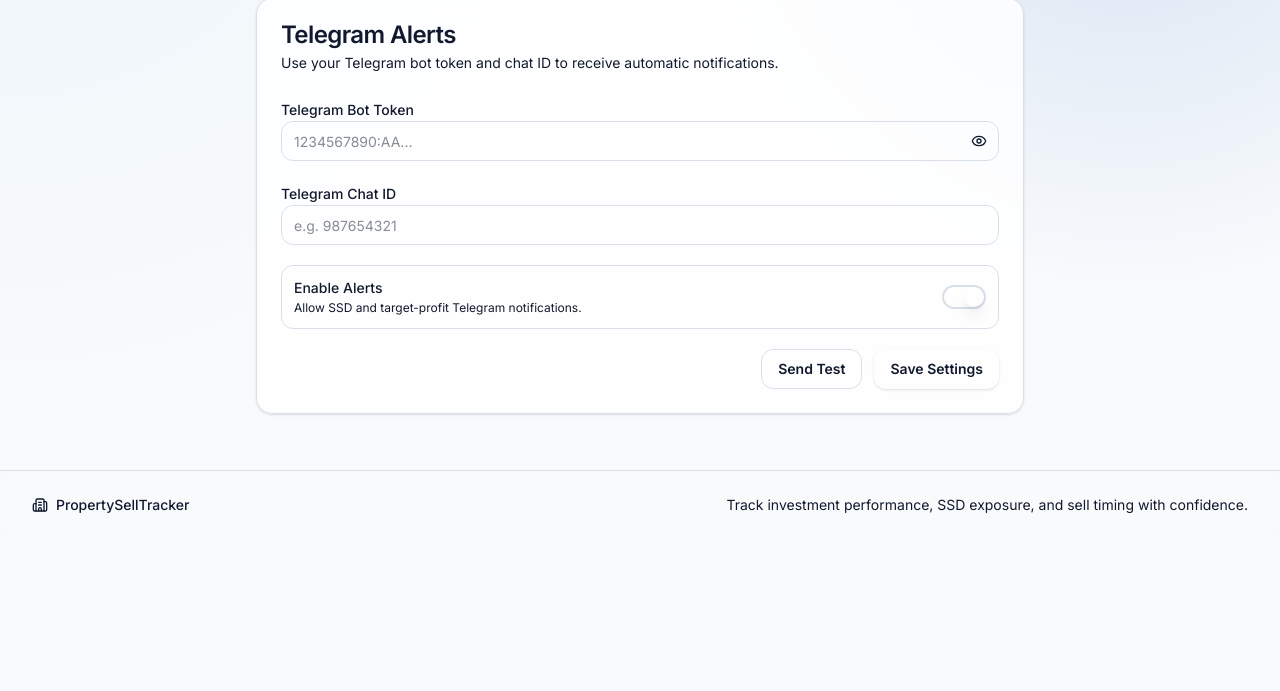
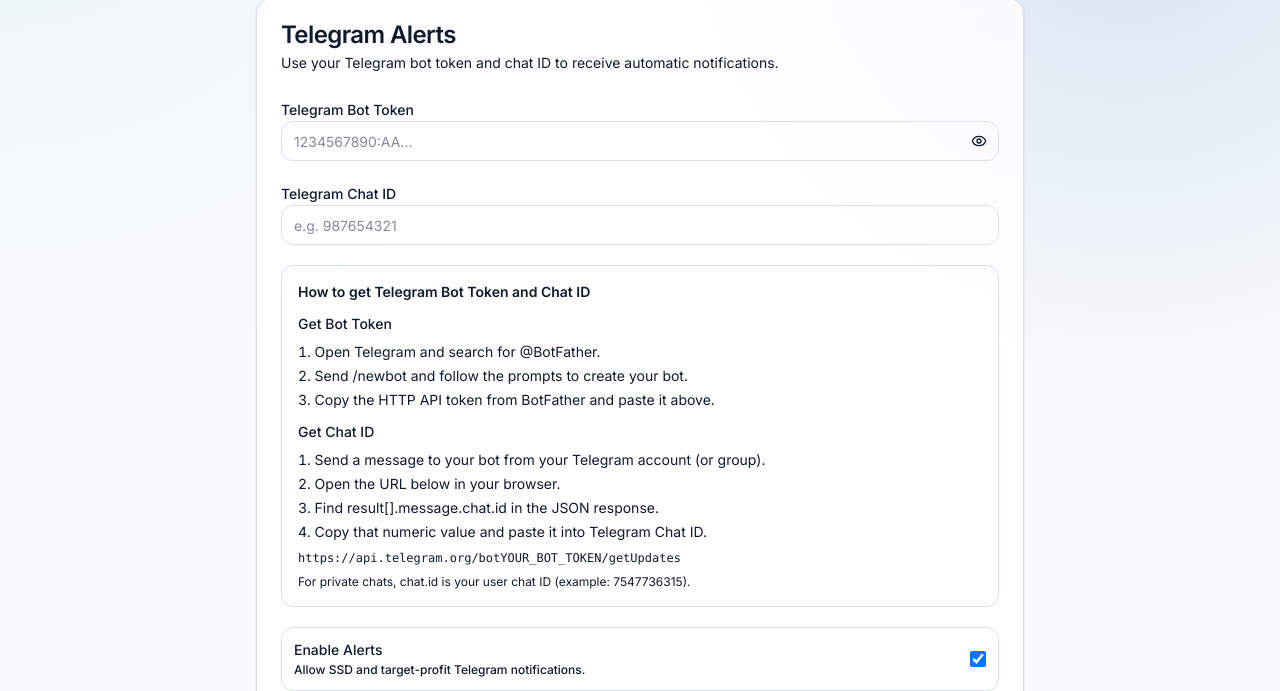
Before and after one commit to kenken64/PropertySellTracker, a Next.js app: page /settings in a window 1280 px wide. Shown: the part 261-952 px from the top of the page. Before the commit the page ends 800 px from the top, so only its background shows below. Built offline with nearby package versions, Linux system fonts and the light colour scheme; no server answers.

Commit message:
Improve Telegram alerts flow and add Vercel cron scheduling

```diff
--- a/app/api/cron/profit-check/route.ts
+++ b/app/api/cron/profit-check/route.ts
@@ -1,4 +1,4 @@
-import { NextResponse } from "next/server"
+import { NextRequest, NextResponse } from "next/server"
 import sql, { initDB } from "@/lib/database"
 import { auth } from "@/lib/auth"
 import { calculateNetProfit, calculateTotalCost, formatCurrency } from "@/lib/utils"
@@ -9,18 +9,35 @@
   return Number.isInteger(userId) ? userId : null
 }
 
-export async function GET() {
+function isCronAuthorized(request: NextRequest): boolean {
+  const cronSecret = process.env.CRON_SECRET
+  if (!cronSecret) return false
+
+  const bearer = request.headers.get("authorization")
+  const headerSecret = request.headers.get("x-cron-secret")
+
+  return bearer === `Bearer ${cronSecret}` || headerSecret === cronSecret
+}
+
+export async function GET(request: NextRequest) {
   try {
+    const cronAuthorized = isCronAuthorized(request)
+    let userId: number | null = null
+
+    if (!cronAuthorized) {
       const session = await auth()
-    const userId = getUserIdFromSession(session)
+      userId = getUserIdFromSession(session)
 
       if (!userId) {
         return NextResponse.json({ error: "Unauthorized" }, { status: 401 })
       }
+    }
 
     await initDB()
 
-    const properties = await sql`
+    const properties =
+      userId === null
+        ? await sql`
             SELECT
               p.*,
               us.telegram_bot_token,
@@ -35,6 +52,23 @@
               AND us.telegram_bot_token <> ''
               AND us.telegram_chat_id IS NOT NULL
               AND us.telegram_chat_id <> ''
+          `
+        : await sql`
+            SELECT
+              p.*,
+              us.telegram_bot_token,
+              us.telegram_chat_id,
+              us.alerts_enabled
+            FROM properties p
+            INNER JOIN user_settings us ON us.user_id = p.user_id
+            WHERE p.target_profit_percentage > 0
+              AND p.target_profit_alert_sent = false
+              AND us.alerts_enabled = true
+              AND us.telegram_bot_token IS NOT NULL
+              AND us.telegram_bot_token <> ''
+              AND us.telegram_chat_id IS NOT NULL
+              AND us.telegram_chat_id <> ''
+              AND p.user_id = ${userId}
           `
 
     let alertedCount = 0
--- a/app/api/cron/ssd-check/route.ts
+++ b/app/api/cron/ssd-check/route.ts
@@ -1,4 +1,4 @@
-import { NextResponse } from "next/server"
+import { NextRequest, NextResponse } from "next/server"
 import sql, { initDB } from "@/lib/database"
 import { auth } from "@/lib/auth"
 import { getDaysToSSDFree, getSSDFreeDate } from "@/lib/utils"
@@ -11,18 +11,35 @@
 
 const ALERT_DAYS = new Set([30, 7, 1])
 
-export async function GET() {
+function isCronAuthorized(request: NextRequest): boolean {
+  const cronSecret = process.env.CRON_SECRET
+  if (!cronSecret) return false
+
+  const bearer = request.headers.get("authorization")
+  const headerSecret = request.headers.get("x-cron-secret")
+
+  return bearer === `Bearer ${cronSecret}` || headerSecret === cronSecret
+}
+
+export async function GET(request: NextRequest) {
   try {
+    const cronAuthorized = isCronAuthorized(request)
+    let userId: number | null = null
+
+    if (!cronAuthorized) {
       const session = await auth()
-    const userId = getUserIdFromSession(session)
+      userId = getUserIdFromSession(session)
 
       if (!userId) {
         return NextResponse.json({ error: "Unauthorized" }, { status: 401 })
       }
+    }
 
     await initDB()
 
-    const properties = await sql`
+    const properties =
+      userId === null
+        ? await sql`
             SELECT
               p.id,
               p.name,
@@ -39,6 +56,25 @@
               AND us.telegram_bot_token <> ''
               AND us.telegram_chat_id IS NOT NULL
               AND us.telegram_chat_id <> ''
+          `
+        : await sql`
+            SELECT
+              p.id,
+              p.name,
+              p.purchase_date,
+              p.user_id,
+              us.telegram_bot_token,
+              us.telegram_chat_id,
+              us.alerts_enabled
+            FROM properties p
+            INNER JOIN user_settings us ON us.user_id = p.user_id
+            WHERE p.purchase_date::date + INTERVAL '3 years' >= CURRENT_DATE
+              AND us.alerts_enabled = true
+              AND us.telegram_bot_token IS NOT NULL
+              AND us.telegram_bot_token <> ''
+              AND us.telegram_chat_id IS NOT NULL
+              AND us.telegram_chat_id <> ''
+              AND p.user_id = ${userId}
           `
 
     let sentCount = 0
--- a/app/api/settings/telegram/test/route.ts
+++ b/app/api/settings/telegram/test/route.ts
@@ -2,6 +2,14 @@
 import sql, { initDB } from "@/lib/database"
 import { auth } from "@/lib/auth"
 import { sendTelegramMessage } from "@/lib/telegram"
+import {
+  calculateNetProfit,
+  calculateROI,
+  formatCurrency,
+  formatPercent,
+  getSellRecommendation,
+  type RefinanceRecord,
+} from "@/lib/utils"
 
 function getUserIdFromSession(session: { user?: { id?: string } } | null) {
   const userId = Number(session?.user?.id)
@@ -42,9 +50,46 @@
       )
     }
 
+    const properties = await sql`
+      SELECT *
+      FROM properties
+      WHERE user_id = ${userId}
+      ORDER BY updated_at DESC, id DESC
+      LIMIT 1
+    `
+
+    if (properties.length === 0) {
+      await sendTelegramMessage(
+        chatId,
+        "Test message from PropertySellTracker. Telegram alerts are connected.",
+        botToken
+      )
+      return NextResponse.json({ success: true })
+    }
+
+    const property = properties[0]
+    const refinances = await sql`
+      SELECT *
+      FROM refinances
+      WHERE property_id = ${property.id}
+      ORDER BY refinance_date ASC
+    `
+
+    const netProfit = calculateNetProfit(property, refinances as RefinanceRecord[])
+    const roi = calculateROI(property, refinances as RefinanceRecord[])
+    const recommendation = getSellRecommendation(property, refinances as RefinanceRecord[])
+    const currentValue = property.current_value || property.purchase_price
+
+    const message =
+      `🧪 Test alert from PropertySellTracker\n` +
+      `Property: ${property.name}\n` +
+      `Current value: ${formatCurrency(currentValue)}\n` +
+      `Net P&L: ${formatCurrency(netProfit)} (${formatPercent(roi)})\n` +
+      `Sell/Hold: ${recommendation.message}`
+
     await sendTelegramMessage(
       chatId,
-      "Test message from PropertySellTracker. Telegram alerts are connected.",
+      message,
       botToken
     )
 
--- a/app/settings/page.tsx
+++ b/app/settings/page.tsx
@@ -8,7 +8,6 @@
 import { Button } from "@/components/ui/button"
 import { Input } from "@/components/ui/input"
 import { Label } from "@/components/ui/label"
-import { Switch } from "@/components/ui/switch"
 import { telegramSettingsSchema } from "@/lib/validations"
 
 export default function SettingsPage() {
@@ -20,6 +19,8 @@
   const [testing, setTesting] = useState(false)
   const [errors, setErrors] = useState<Record<string, string[]>>({})
   const [showToken, setShowToken] = useState(false)
+  const [statusMessage, setStatusMessage] = useState("")
+  const [statusType, setStatusType] = useState<"success" | "error" | "">("")
   const t = useTranslations("Settings")
 
   useEffect(() => {
@@ -54,6 +55,8 @@
       return
     }
     setErrors({})
+    setStatusMessage("")
+    setStatusType("")
     setSaving(true)
     try {
       const response = await fetch("/api/settings/telegram", {
@@ -68,16 +71,20 @@
         throw new Error("Failed to save")
       }
 
-      alert(t("saved"))
+      setStatusMessage(t("saved"))
+      setStatusType("success")
     } catch (error) {
       console.error("Failed to save settings:", error)
-      alert(t("saveFailed"))
+      setStatusMessage(t("saveFailed"))
+      setStatusType("error")
     } finally {
       setSaving(false)
     }
   }
 
   const sendTestMessage = async () => {
+    setStatusMessage("")
+    setStatusType("")
     setTesting(true)
     try {
       const response = await fetch("/api/settings/telegram/test", {
@@ -95,10 +102,12 @@
         throw new Error("Failed to send test")
       }
 
-      alert(t("testSent"))
+      setStatusMessage(t("testSent"))
+      setStatusType("success")
     } catch (error) {
       console.error("Failed to send test message:", error)
-      alert(t("testFailed"))
+      setStatusMessage(t("testFailed"))
+      setStatusType("error")
     } finally {
       setTesting(false)
     }
@@ -157,17 +166,42 @@
               {errors.telegram_chat_id ? <p className="mt-1 text-sm text-red-500">{errors.telegram_chat_id[0]}</p> : null}
             </div>
 
-            <button
-              type="button"
-              className="flex w-full items-center justify-between rounded-xl border border-border/70 p-3 text-left"
-              onClick={() => setAlertsEnabled(!alertsEnabled)}
-            >
-              <div className="flex-1 space-y-0.5">
+            <div className="space-y-3 rounded-xl border border-border/70 bg-muted/30 p-4 text-sm">
+              <p className="font-semibold">{t("howToGetCredentials")}</p>
+              <div className="space-y-2">
+                <p className="font-medium">{t("botTokenTitle")}</p>
+                <ol className="list-inside list-decimal space-y-1 text-muted-foreground">
+                  <li>{t("botTokenStep1")}</li>
+                  <li>{t("botTokenStep2")}</li>
+                  <li>{t("botTokenStep3")}</li>
+                </ol>
+              </div>
+              <div className="space-y-2">
+                <p className="font-medium">{t("chatIdTitle")}</p>
+                <ol className="list-inside list-decimal space-y-1 text-muted-foreground">
+                  <li>{t("chatIdStep1")}</li>
+                  <li>{t("chatIdStep2")}</li>
+                  <li>{t("chatIdStep3")}</li>
+                  <li>{t("chatIdStep4")}</li>
+                </ol>
+                <p className="font-mono text-xs text-muted-foreground">{t("chatIdApiExample")}</p>
+                <p className="text-xs text-muted-foreground">{t("chatIdPrivateHint")}</p>
+              </div>
+            </div>
+
+            <div className="flex w-full items-center justify-between rounded-xl border border-border/70 p-3 text-left">
+              <Label htmlFor="alerts_enabled" className="flex-1 cursor-pointer space-y-0.5">
                 <span className="block text-sm font-medium">{t("enableAlerts")}</span>
                 <span className="block text-xs text-muted-foreground">{t("enableAlertsDesc")}</span>
-              </div>
-              <Switch checked={alertsEnabled} onCheckedChange={setAlertsEnabled} tabIndex={-1} />
-            </button>
+              </Label>
+              <input
+                id="alerts_enabled"
+                type="checkbox"
+                checked={alertsEnabled}
+                onChange={(event) => setAlertsEnabled(event.target.checked)}
+                className="h-4 w-4 cursor-pointer accent-primary"
+              />
+            </div>
 
             <div className="flex flex-col gap-3 sm:flex-row sm:justify-end">
               <Button type="button" variant="outline" onClick={sendTestMessage} disabled={testing} className="w-full sm:w-auto">
@@ -177,6 +211,10 @@
                 {saving ? t("saving") : t("saveSettings")}
               </Button>
             </div>
+
+            {statusMessage ? (
+              <p className={`text-sm ${statusType === "success" ? "text-emerald-600" : "text-red-500"}`}>{statusMessage}</p>
+            ) : null}
           </form>
         </CardContent>
       </Card>
--- a/messages/en.json
+++ b/messages/en.json
@@ -272,6 +272,18 @@
     "telegramBotTokenPlaceholder": "1234567890:AA...",
     "telegramChatId": "Telegram Chat ID",
     "telegramChatIdPlaceholder": "e.g. 987654321",
+    "howToGetCredentials": "How to get Telegram Bot Token and Chat ID",
+    "botTokenTitle": "Get Bot Token",
+    "botTokenStep1": "Open Telegram and search for @BotFather.",
+    "botTokenStep2": "Send /newbot and follow the prompts to create your bot.",
+    "botTokenStep3": "Copy the HTTP API token from BotFather and paste it above.",
+    "chatIdTitle": "Get Chat ID",
+    "chatIdStep1": "Send a message to your bot from your Telegram account (or group).",
+    "chatIdStep2": "Open the URL below in your browser.",
+    "chatIdStep3": "Find result[].message.chat.id in the JSON response.",
+    "chatIdStep4": "Copy that numeric value and paste it into Telegram Chat ID.",
+    "chatIdApiExample": "https://api.telegram.org/botYOUR_BOT_TOKEN/getUpdates",
+    "chatIdPrivateHint": "For private chats, chat.id is your user chat ID (example: 7547736315).",
     "enableAlerts": "Enable Alerts",
     "enableAlertsDesc": "Allow SSD and target-profit Telegram notifications.",
     "sendingTest": "Sending Test...",
--- a/messages/ms.json
+++ b/messages/ms.json
@@ -272,6 +272,18 @@
     "telegramBotTokenPlaceholder": "1234567890:AA...",
     "telegramChatId": "ID Chat Telegram",
     "telegramChatIdPlaceholder": "cth. 987654321",
+    "howToGetCredentials": "Cara dapatkan Token Bot Telegram dan ID Chat",
+    "botTokenTitle": "Dapatkan Token Bot",
+    "botTokenStep1": "Buka Telegram dan cari @BotFather.",
+    "botTokenStep2": "Hantar /newbot dan ikut arahan untuk cipta bot.",
+    "botTokenStep3": "Salin token HTTP API daripada BotFather dan tampal di atas.",
+    "chatIdTitle": "Dapatkan ID Chat",
+    "chatIdStep1": "Hantar mesej kepada bot anda dari akaun Telegram (atau kumpulan).",
+    "chatIdStep2": "Buka URL di bawah dalam pelayar.",
+    "chatIdStep3": "Cari result[].message.chat.id dalam respons JSON.",
+    "chatIdStep4": "Salin nombor tersebut dan tampal ke ID Chat Telegram.",
+    "chatIdApiExample": "https://api.telegram.org/botYOUR_BOT_TOKEN/getUpdates",
+    "chatIdPrivateHint": "Untuk chat peribadi, chat.id ialah ID chat pengguna anda (contoh: 7547736315).",
     "enableAlerts": "Aktifkan Amaran",
     "enableAlertsDesc": "Benarkan notifikasi SSD dan sasaran keuntungan melalui Telegram.",
     "sendingTest": "Sedang menghantar ujian...",
--- a/messages/zh-CN.json
+++ b/messages/zh-CN.json
@@ -272,6 +272,18 @@
     "telegramBotTokenPlaceholder": "1234567890:AA...",
     "telegramChatId": "Telegram 聊天 ID",
     "telegramChatIdPlaceholder": "例如：987654321",
+    "howToGetCredentials": "如何获取 Telegram 机器人 Token 和聊天 ID",
+    "botTokenTitle": "获取机器人 Token",
+    "botTokenStep1": "打开 Telegram，搜索 @BotFather。",
+    "botTokenStep2": "发送 /newbot，并按提示创建机器人。",
+    "botTokenStep3": "复制 BotFather 返回的 HTTP API Token，粘贴到上方。",
+    "chatIdTitle": "获取聊天 ID",
+    "chatIdStep1": "用你的 Telegram 账号（或群组）给机器人发送一条消息。",
+    "chatIdStep2": "在浏览器打开下面这个 URL。",
+    "chatIdStep3": "在 JSON 返回中找到 result[].message.chat.id。",
+    "chatIdStep4": "复制该数字并粘贴到 Telegram 聊天 ID。",
+    "chatIdApiExample": "https://api.telegram.org/bot你的BOT_TOKEN/getUpdates",
+    "chatIdPrivateHint": "私聊中，chat.id 就是你的用户聊天 ID（示例：7547736315）。",
     "enableAlerts": "启用提醒",
     "enableAlertsDesc": "允许通过 Telegram 接收 SSD 与目标利润提醒。",
     "sendingTest": "正在发送测试...",
```
Also changed, not shown: vercel.json (added), 2 other files (tests, documents, lock files or other folders). Lines whose indentation alone changed are shown as unchanged.
